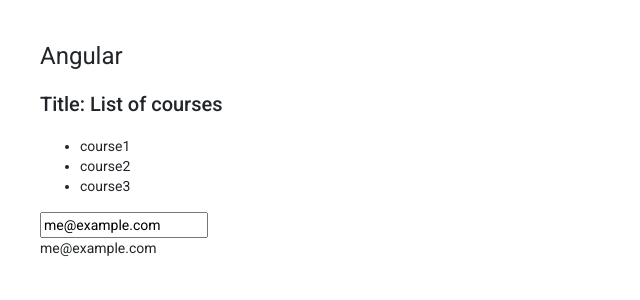
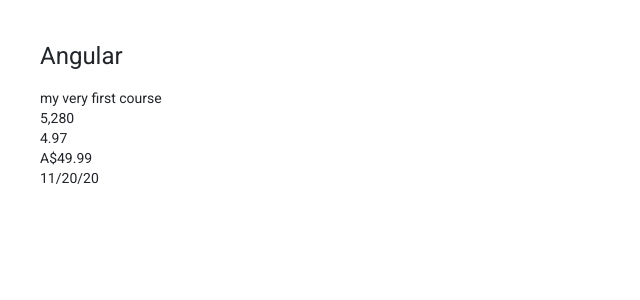
Before and after one commit to codewithiulian/test-app, an Angular app: page / in a window 1280 px wide. Shown: the top 300 px of the page, without its empty margins (0-640 px from the left). Built offline with nearby package versions, Linux system fonts and the light colour scheme.

Commit message:
Pre-built Pipes

```diff
--- a/src/app/course/course.component.html
+++ b/src/app/course/course.component.html
@@ -1,23 +1,5 @@
-<h2>Title: {{ getTitle() }}</h2>
-<ul>
-  <li *ngFor="let course of courses">{{ course }}</li>
-</ul>
-<!-- Property binding -->
-<!-- <img [src]="imageUrl"> -->
-<!-- Attribute binding -->
-<!-- <table><tr><td [attr.colspan]=2></td></tr></table> -->
-<!-- Class binding -->
-<!-- <button (click)="onButtonClick()" class="btn btn-sm btn-primary" [style.active]="isActive">Save</button> -->
-<!-- Style binding -->
-<!-- <button (click)="onButtonClick()" class="btn btn-sm btn-primary" [style.backgroundColor]="isActive ? 'blue' : 'white'">Save</button> -->
-<!-- Event binding -->
-<!-- <button (click)="onButtonClick($event)" class="btn btn-sm btn-primary">{{ buttonText }}</button> -->
-<!-- Template varibles -->
-<!-- <input #inputText (keyup)="onKeyUp(inputText.value)">
-<p>{{ inputTextValue }}</p> -->
-<!-- Two way binding v1 -->
-<!-- <input [value]="email" (keyup)="email = $event.target.value; onKeyUp()">
-<p>{{ email }}</p> -->
-<!-- Two way binding v2 -->
-<input [(ngModel)]="email">
-<p>{{ email }}</p>
+{{ course.title | uppercase | lowercase }} <br />
+{{ course.students | number }} <br />
+{{ course.rating | number:'1.2-2' }} <br />
+{{ course.price | currency:'AUD':true:'2.2-2' }} <br />
+{{ course.releaseDate | date:'shortDate' }} <br />
--- a/src/app/course/course.component.ts
+++ b/src/app/course/course.component.ts
@@ -7,22 +7,18 @@
   styleUrls: ['./course.component.scss']
 })
 export class CourseComponent implements OnInit {
-  title = "List of courses";
-  courses;
-  isActive = true;
-  buttonText = 'ON';
-  inputTextValue;
-  email = "me@example.com";
+  course = {
+    title: "My very first course",
+    rating: 4.9745,
+    students: 5280,
+    price: 49.99,
+    releaseDate: new Date(2020, 10, 20)
+  }
 
   constructor(service: CourseService) {
-    this.courses = service.getCourses();
   }
 
   ngOnInit(): void {
   }
 
-  getTitle() {
-    return this.title;
-  }
-
 }
```
